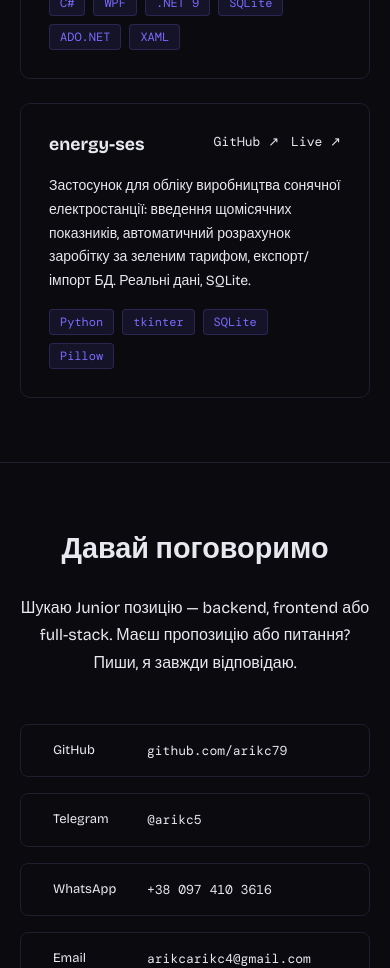
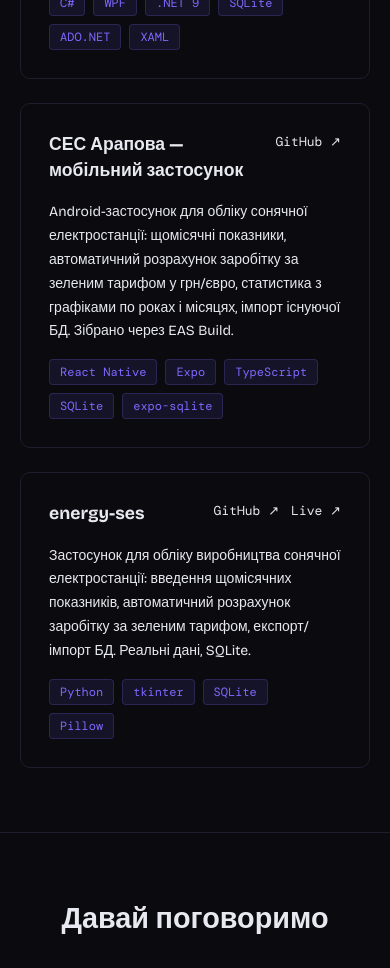
Before and after one commit to arikc79/portfolio, a React app: page / in a window 390 px wide. Shown: the part 4880-5848 px from the top of the page. Built offline with nearby package versions, Linux system fonts and the light colour scheme; the HTML template or start-up script is replaced by a standard one; a web font is replaced by a local one.

Commit message:
feat: add СЕС Арапова mobile app to projects

```diff
--- a/src/data/projects.ts
+++ b/src/data/projects.ts
@@ -47,6 +47,13 @@ export const projects: Project[] = [
     live: 'https://github.com/arikc79/WinCalc/releases/tag/v1.0',
   },
   {
+    title: 'СЕС Арапова — мобільний застосунок',
+    description:
+      'Android-застосунок для обліку сонячної електростанції: щомісячні показники, автоматичний розрахунок заробітку за зеленим тарифом у грн/євро, статистика з графіками по роках і місяцях, імпорт існуючої БД. Зібрано через EAS Build.',
+    stack: ['React Native', 'Expo', 'TypeScript', 'SQLite', 'expo-sqlite'],
+    github: 'https://github.com/arikc79/ses-arapova-mobile',
+  },
+  {
     title: 'energy-ses',
     description:
       'Застосунок для обліку виробництва сонячної електростанції: введення щомісячних показників, автоматичний розрахунок заробітку за зеленим тарифом, експорт/імпорт БД. Реальні дані, SQLite.',
```
